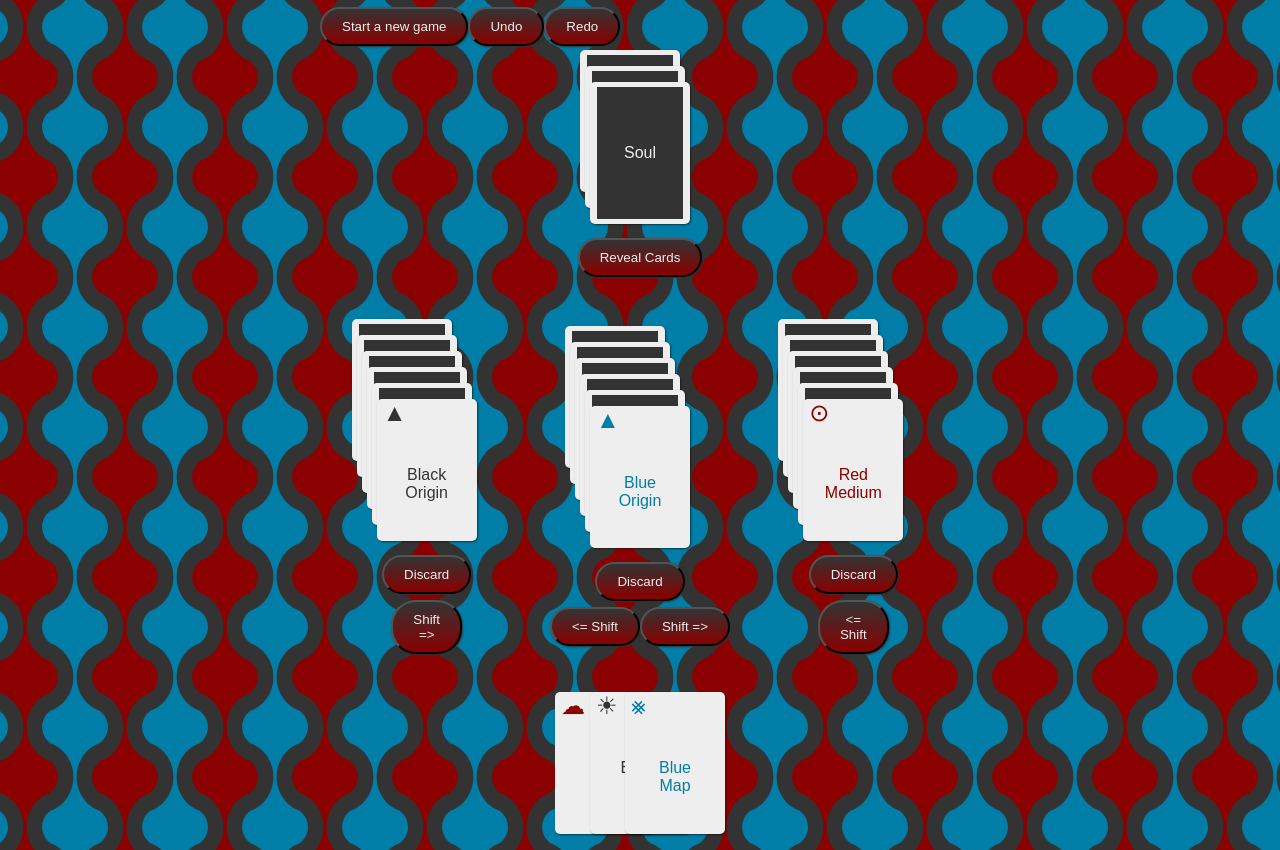
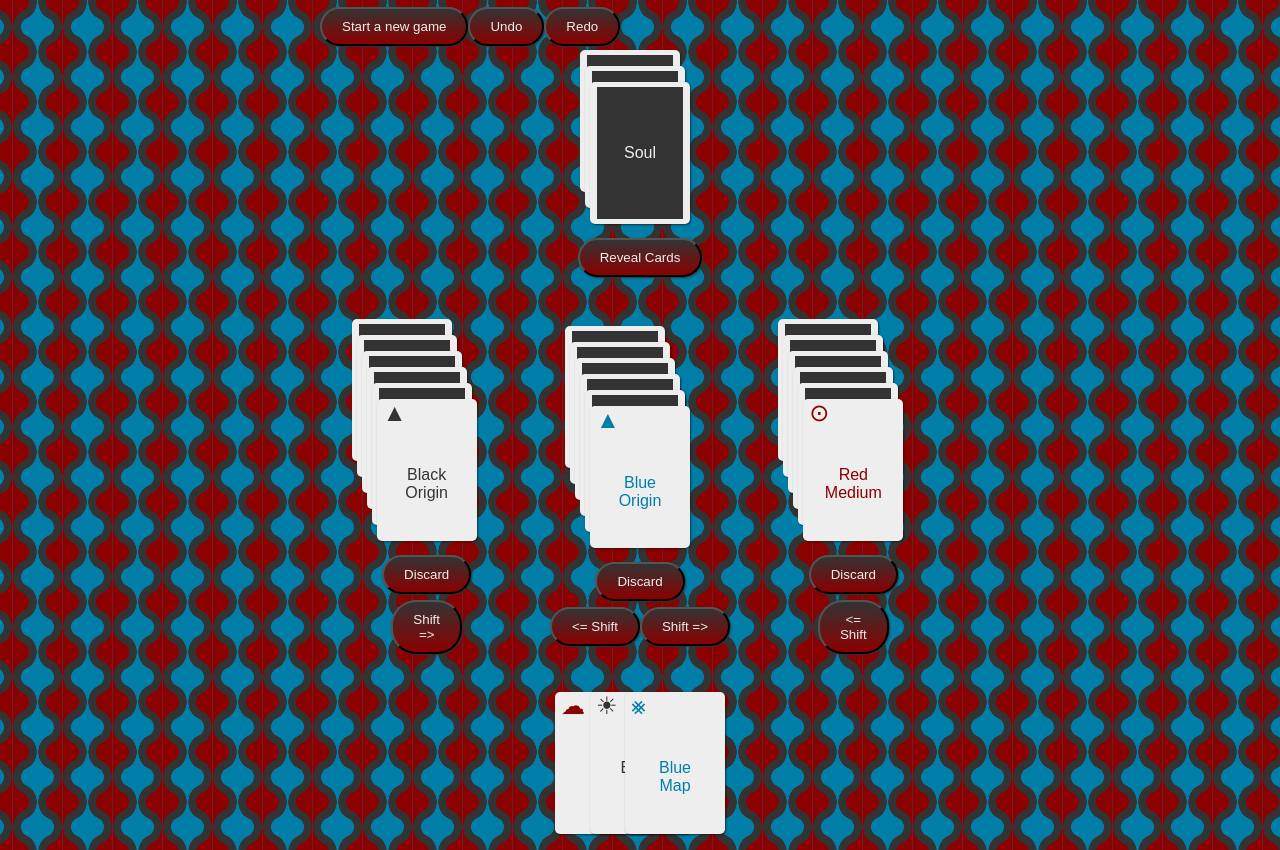
Before and after one commit to Andrew565/soul-solitaire, a website: page index.html in a window 1280 px wide. Shown: the part 73-923 px from the top of the page. Drawn offline with Linux system fonts and the light colour scheme.

Commit message:
Smaller background size

```diff
--- a/src/index.css
+++ b/src/index.css
@@ -11,7 +11,7 @@
 
 /* Fancy Background */
 html {
-  --s: 100px; /* control the size */
+  --s: 50px; /* control the size */
   --c1: var(--dark-main);
   --c2: var(--blue);
   --c3: var(--red);
```
